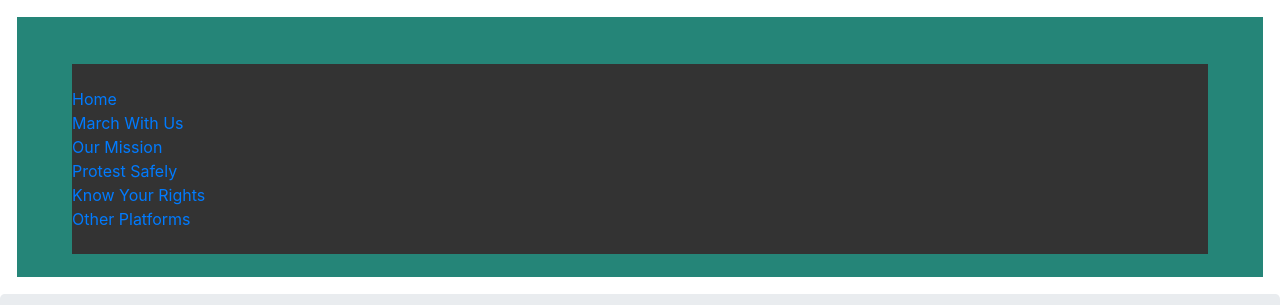
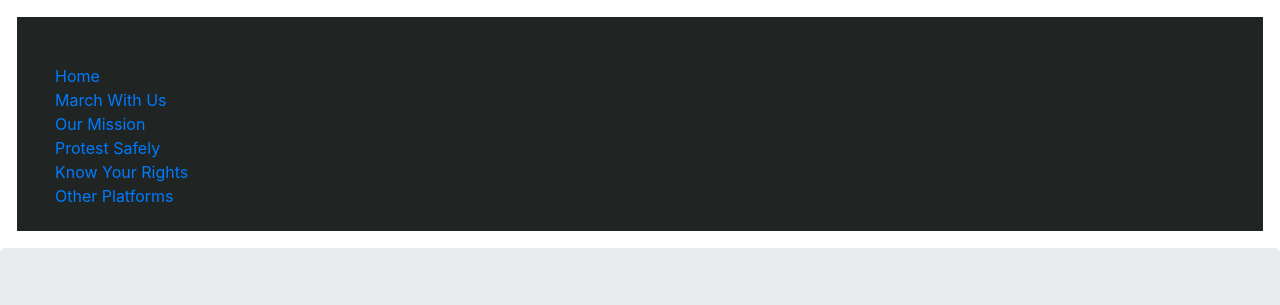
Before and after one commit to AceofJesters/AceofJesters.github.io, a plain HTML site: page home.html in a window 1280 px wide. Shown: the top 305 px of the page. Drawn offline with nearby package versions, Linux system fonts and the light colour scheme.

Commit message:
update for landing page-deleted stylesheet

```diff
--- a/styles.css
+++ b/styles.css
@@ -3,30 +3,10 @@
   margin: 17px;
   padding: 23px;
   overflow: hidden;
-  background-color: #258578;
-}
-ul {
-  justify-content:flex-end;
-  list-style-type: none;
-  margin: 17px;
-  padding: 23px;
-  overflow: hidden;
-  background-color: #333;
+  background-color: #202423;
 }
 
-li {
-  float: left;
-}
-
-
-/* Change the link color to #111 (black) on hover */
+/* Change the link color on hover */
 li a:hover {
   background-color: #f5d57d;
 }
-
-.footer {
-  font-family: 'Courier New', Courier, monospace;
-  color: rgb(40, 63, 45);
-  text-align: center;
-  padding: 14px 16px;
-}
--- a/stylesindex.css
+++ /dev/null
@@ -1,3 +0,0 @@
-.body {
-
-}
```
